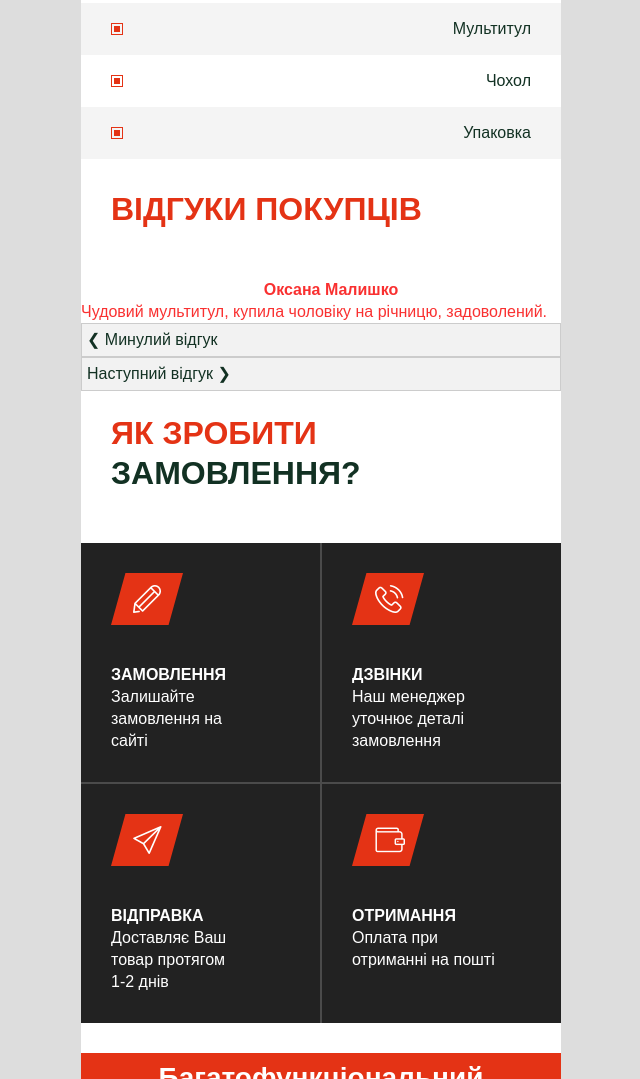
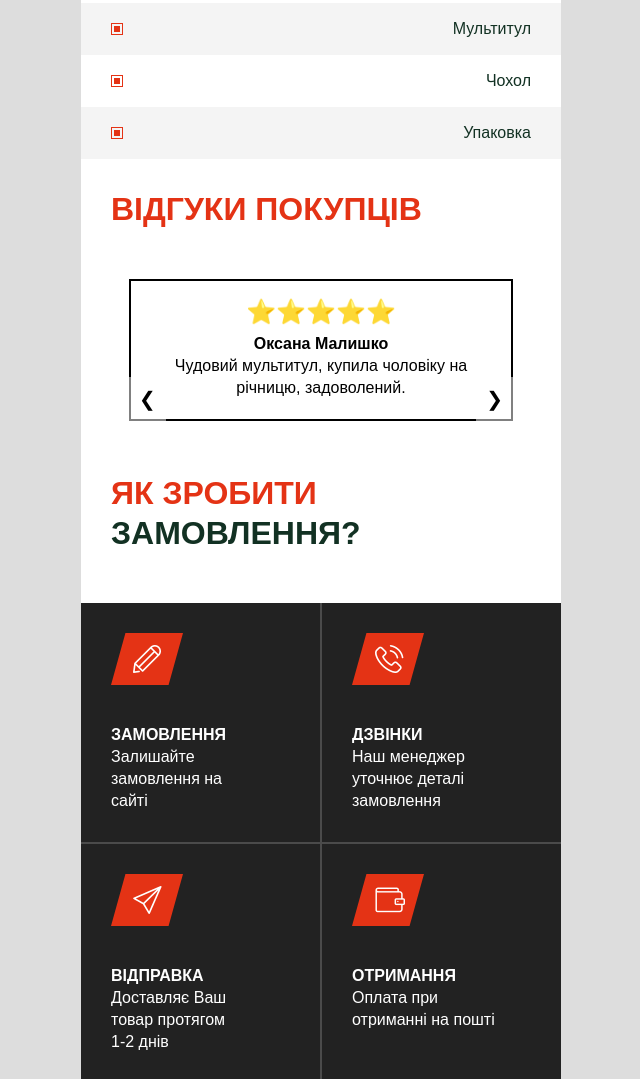
Before and after one commit to tovarua/multytul9in1, a plain HTML site: page index.html in a window 1280 px wide. Shown: the part 4131-5210 px from the top of the page, without its empty margins (319-959 px from the left). Drawn offline with Linux system fonts and the light colour scheme; a script that the page names is missing; a web font is replaced by a local one.

Commit message:
Update index.html

```diff
--- a/index.html
+++ b/index.html
@@ -213,71 +213,141 @@ src="https://www.facebook.com/tr?id=1734461650627537&ev=PageView&noscript=1"
 
                 <section class="b5">
                     <h2 class="title"> <span>Відгуки покупців</span></h2>
+
+
                  <style>
-                        /* Стилі для контейнера слайдера */
-                        .testimonial-slider {
-                            width: 500px; /* Ширина слайдера */
-                            overflow: hidden; /* Ховати зайвий контент, який виходить за межі слайдера */
+        .slider {
+            width: 80%;
+            margin: auto;
+            overflow: hidden;
+            position: relative;
         }
 
-                        /* Стилі для слайдів */
-                        .testimonial-slide {
-                            display: none; /* Початково ховає всі слайди */
+        .slides {
+            display: flex;
+            transition: all 0.5s ease;
         }
 
-                        /* Перший слайд буде видимий, інші будуть заховані */
-                        .testimonial-slide:first-child {
+        .slide {
+            width: 100%;
+            position: relative; /* Додано позицію для вирівнювання кнопок */
+        }
+
+        .testimonial {
+            display: none;
+            text-align: center;
+            border: 2px solid black; /* Додана обводка */
+            padding: 20px; /* Доданий відступ */
+            color: black; /* Колір тексту відгуку */
+            background-color: white; /* Доданий білий фон */
+        }
+
+        .testimonial.active {
             display: block;
         }
 
-                        /* Кнопки навігації */
+        .rating {
+            color: gold;
+        }
+
+        /* Додано стилі для імені та прізвища */
+        .testimonial p:first-child {
+            font-weight: bold;
+            font-size: 24px; /* Змінено розмір шрифту */
+            margin-bottom: 10px; /* Доданий відступ */
+        }
+
+        /* Додано стилі для кнопок перемикання вперед/назад */
         .prev, .next {
+            position: absolute;
+            bottom: 0;
+            background-color: rgba(255, 255, 255, 0.5); /* Прозорий білий колір */
+            border: none;
+            color: black;
+            font-size: 20px;
+            padding: 10px;
             cursor: pointer;
-                            padding: 5px;
-                            background-color: #f2f2f2;
-                            border: 1px solid #ccc;
+        }
+
+        .prev {
+            left: 0;
+        }
+
+        .next {
+            right: 0;
         }
     </style>
-                    </head>
-                    <body>
 
 
 
-                    <!-- Слайдер відгуків -->
-                    <div class="testimonial-slider">
-                        <div class="testimonial-slide" style="color: rgba(247, 0, 0, 0.812)">
-                            <h3 style="text-align: center">Оксана Малишко</h3>
+    <div class="slider">
+        <div class="slides">
+            <div class="slide" style="display: block;">
+                <div class="testimonial active">
+                    <p class="rating">⭐️⭐️⭐️⭐️⭐️</p>
+                    <p><strong>Оксана Малишко</strong></p>
                     <p>Чудовий мультитул, купила чоловіку на річницю, задоволений.</p>
                 </div>
-                        <div class="testimonial-slide"style="color: rgba(247, 0, 0, 0.812)">
-                            <h3 style="text-align: center"> Антон Павлов  </h3>
-                            <p>Чудовий мультитул, і на рибалці знадобився, і ящик підкрутити <br> чи якусь деталь теж зручно.</p>
             </div>
-                        <div class="testimonial-slide" style="color: rgba(247, 0, 0, 0.812)" text-align: center;>
-                            <h3 style="text-align: center">Євген Гончар </h3>
-                            <p>Купив собі щоб можна було використати, коли немає під рукою інструментів і на диво гарна річ, користуюсь місяць і <br> задоволений покупкою.</p>
+            <div class="slide" style="display: none;">
+                <div class="testimonial">
+                    <p class="rating">⭐️⭐️⭐️⭐️⭐️</p>
+                    <p><strong>Антон Павлов</strong></p>
+                    <p>Чудовий мультитул, і на рибалці знадобився, і ящик підкрутити
+                     чи якусь деталь теж зручно.</p>
+                </div>
+            </div>
+            <div class="slide" style="display: none;">
+                <div class="testimonial">
+                    <p class="rating">⭐️⭐️⭐️⭐️⭐️</p>
+                    <p><strong>Євген Гончар</strong></p>
+                    <p>Купив собі щоб можна було використати, коли немає під рукою інструментів і на диво гарна річ, користуюсь місяць і
+                     задоволений покупкою.</p>
+
+                </div>
             </div>
 
-                        <!-- Додайте інші відгуки, які вам потрібні -->
+
         </div>
-                      <!-- Кнопки навігації -->
-                      <div class="prev" onclick="changeSlide(-1)">❮ Минулий відгук</div>
-                      <div class="next" onclick="changeSlide(1)">Наступний відгук ❯</div>
+        <button class="prev" onclick="prevSlide()">❮</button>
+        <button class="next" onclick="nextSlide()">❯</button>
+    </div>
 
     <script>
-                        var slideIndex = 0;
+        let slideIndex = 0;
+        showSlides();
 
-                        function changeSlide(n) {
-                            var slides = document.getElementsByClassName("testimonial-slide");
-                            slideIndex += n;
-                            if (slideIndex >= slides.length) { slideIndex = 0; }
-                            if (slideIndex < 0) { slideIndex = slides.length - 1; }
-                            for (var i = 0; i < slides.length; i++) {
-                                slides[i].style.display = "none";
+        function showSlides() {
+            const slides = document.querySelectorAll('.slide');
+            const testimonials = document.querySelectorAll('.testimonial');
+
+            for (let i = 0; i < slides.length; i++) {
+                slides[i].style.display = 'none';
+                testimonials[i].classList.remove('active');
             }
-                            slides[slideIndex].style.display = "block";
+
+            if (slideIndex >= slides.length) {
+                slideIndex = 0;
+            } else if (slideIndex < 0) {
+                slideIndex = slides.length - 1;
+            }
+
+            slides[slideIndex].style.display = 'block';
+            testimonials[slideIndex].classList.add('active');
+        }
+
+        function prevSlide() {
+            slideIndex--;
+            showSlides();
+        }
+
+        function nextSlide() {
+            slideIndex++;
+            showSlides();
         }
     </script>
+
+    </section>
 
 
            <br>
```
Lines whose indentation alone changed are shown as unchanged.
